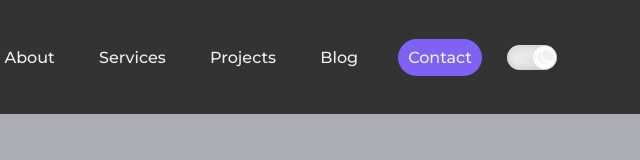
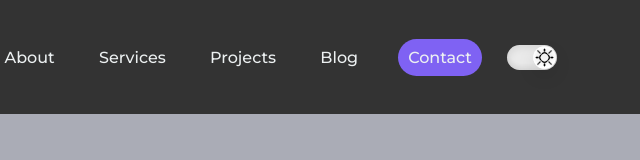
Before and after one commit to Trident09/Portfolio, a plain HTML site: page index.html in a window 1280 px wide. Both pictures are taken after a click on the element 1127 px from the left and 57 px from the top of the page. Shown: the full height of the page, 595-1235 px from the left. Drawn offline with Linux system fonts and the light colour scheme.

Commit message:
Troubleshooting and added darkmode lightmode icons

```diff
--- a/src/darkmode.js
+++ b/src/darkmode.js
@@ -1,9 +1,14 @@
 
 const body = document.querySelector('body');
 const toggle = document.getElementById('toggle');
+const dark = document.getElementById('dark');
+const light = document.getElementById('light');
+
 toggle.onclick = function(){
     toggle.classList.toggle('active');
     body.classList.toggle('active');
+    light.classList.toggle('active');
+    dark.classList.toggle('inactive');
 }
 /*
 let lightMode = localStorage.getItem('active');
--- a/src/styles.css
+++ b/src/styles.css
@@ -139,7 +139,7 @@ img.mode {
 	transition: 0.5s;
 }
 
-#dark.active {
+#dark.inactive {
 	height: 0%;
 }
 
```
